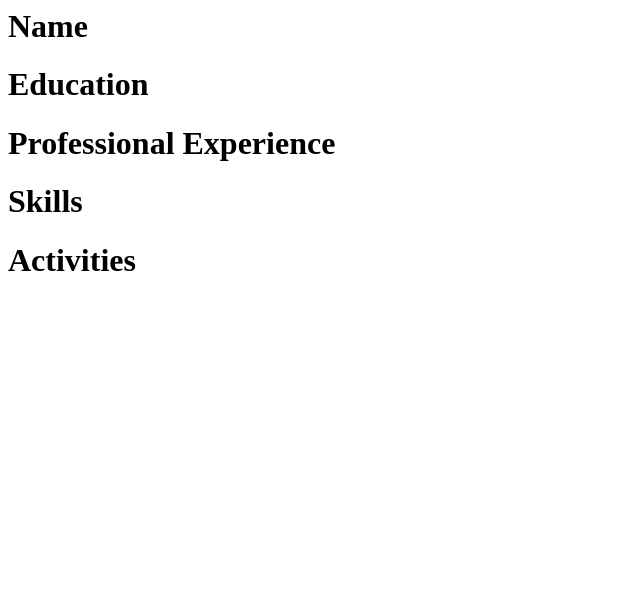
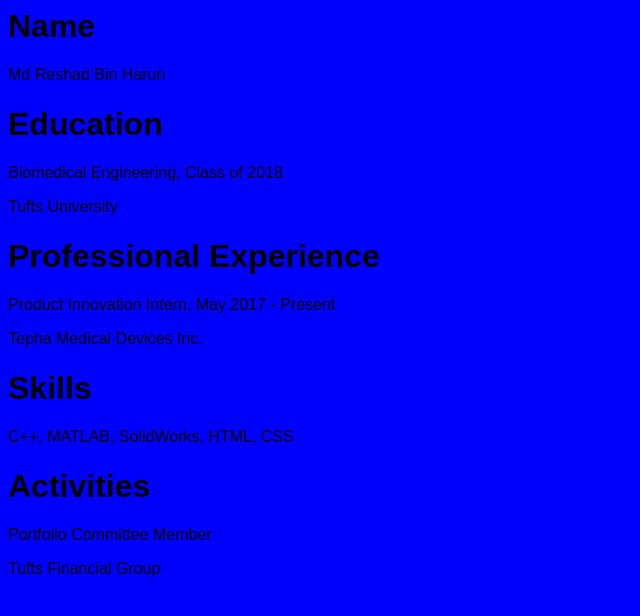
Before and after one commit to reshadbinharun/reshadbinharun.github.io, a plain HTML site: page resume.html in a window 1280 px wide. Shown: the whole page, without its empty margins (0-640 px from the left). Drawn offline with Linux system fonts and the light colour scheme.

Commit message:
resume updated

```diff
--- a/resume.html
+++ b/resume.html
@@ -1,14 +1,29 @@
 <html>
 
+<link href="style_resume.css" rel='stylesheet' />
 <head>
 <title> Resume of Reshad Bin Harun </title>
 </head>
 
 <body>
 <h1> Name </h1>
+<p id="name"> Md Reshad Bin Harun </p>
 <h1> Education </h1>
+<body id="edu">
+<p> Biomedical Engineering, Class of 2018 </p> <p> Tufts University </p>
+</body>
 <h1> Professional Experience </h1>
+<body id="profex">
+<p> Product Innovation Intern, May 2017 - Present </p>
+<p> Tepha Medical Devices Inc. </p>
+</body>
 <h1> Skills </h1>
+<body id="skills">
+<p> C++, MATLAB, SolidWorks, HTML, CSS </p>
+</body>
 <h1> Activities </h1>
+<body id="act">
+<p> Portfolio Committee Member</p>
+<p> Tufts Financial Group </p>
 </body>
 </html>
```
